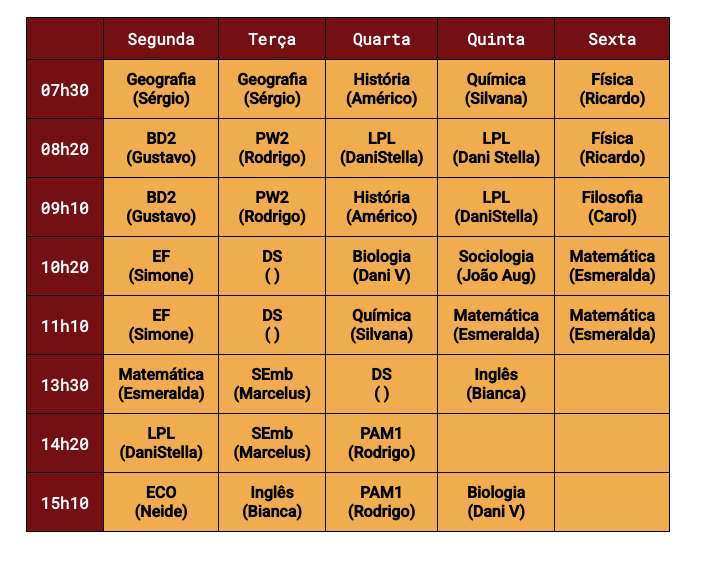
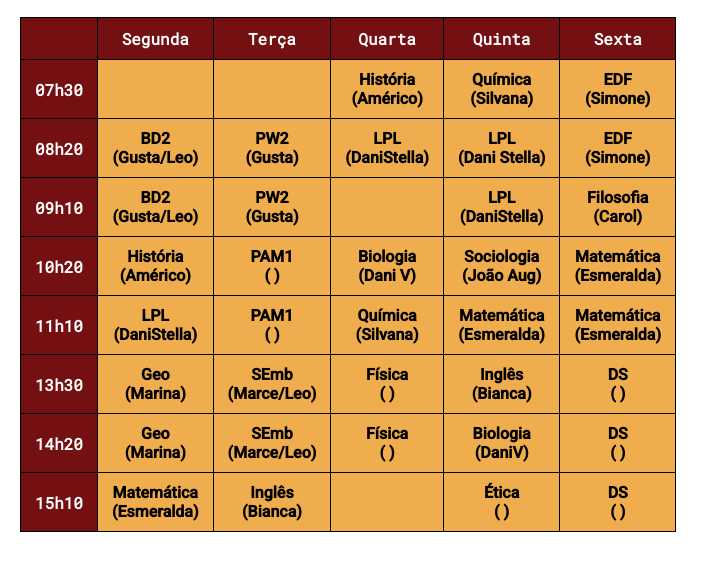
Before and after one commit to PedroRuama/HTML, a plain HTML site: page table.html in a window 1280 px wide. Shown: the part 131-702 px from the top of the page, without its empty margins (0-719 px from the left). Drawn offline with Linux system fonts and the light colour scheme.

Commit message:
horarios

```diff
--- a/table.html
+++ b/table.html
@@ -62,67 +62,67 @@ EXPLICAÇÃOZINHA:
         </tr>
         <tr>
             <th>07h30</th>
-            <td>Geografia<br>(Sérgio)</td>
-            <td>Geografia<br>(Sérgio)</td>
+            <td> </td>
+            <td> </td>
             <td>História<br>(Américo)</td>
             <td>Química<br>(Silvana)</td>
-            <td>Física<br>(Ricardo)</td>
+            <td>EDF<br>(Simone)</td>
         </tr>
         <tr>
             <th>08h20</th>
-            <td>BD2<br>(Gustavo)</td>
-            <td>PW2<br>(Rodrigo)</td>
+            <td>BD2<br>(Gusta/Leo)</td>
+            <td>PW2<br>(Gusta)</td>
             <td>LPL<br>(DaniStella)</td>
             <td>LPL<br>(Dani Stella)</td>
-            <td>Física<br>(Ricardo) </td>
+            <td>EDF<br>(Simone)</td>
         </tr>
         <tr>
             <th>09h10</th>
-            <td>BD2<br>(Gustavo)</td>
-            <td>PW2<br>(Rodrigo)</td>
-            <td>História<br>(Américo)</td>
+            <td>BD2<br>(Gusta/Leo)</td>
+            <td>PW2<br>(Gusta)</td>
+            <td> </td>
             <td>LPL<br>(DaniStella)</td>
             <td>Filosofia<br>(Carol)</td>
         </tr>
         <tr>
             <th>10h20</th>
-            <td>EF<br>(Simone)</td>
-            <td>DS<br>( )</td>
+            <td>História<br>(Américo)</td>
+            <td>PAM1<br>( )</td>
             <td>Biologia<br>(Dani V)</td>
             <td>Sociologia<br>(João Aug)</td>
             <td>Matemática<br>(Esmeralda)</td>
         </tr>
         <tr>
             <th>11h10</th>
-            <td>EF<br>(Simone)</td>
-            <td>DS<br>( )</td>
+            <td>LPL<br>(DaniStella)</td>
+            <td>PAM1<br>( )</td>
             <td>Química<br>(Silvana)</td>
             <td>Matemática<br>(Esmeralda)</td>
             <td>Matemática<br>(Esmeralda)</td>
         </tr>
         <tr>
             <th>13h30</th>
-            <td>Matemática<br>(Esmeralda)</td>
-            <td>SEmb<br>(Marcelus)</td>
+            <td>Geo<br>(Marina)</td>
+            <td>SEmb<br>(Marce/Leo)</td>
+            <td>Física<br>( )</td>
+            <td>Inglês<br>(Bianca)</td>
             <td>DS<br>( )</td>
-            <td>Inglês<br>(Bianca)</td>
-            <td></td>
         </tr>
         <tr>
             <th>14h20</th>
-            <td>LPL<br>(DaniStella)</td>
-            <td>SEmb<br>(Marcelus)</td>
-            <td>PAM1<br>(Rodrigo)</td>
-            <td></td>
-            <td></td>
+            <td>Geo<br>(Marina)</td>
+            <td>SEmb<br>(Marce/Leo)</td>
+            <td>Física<br>( )</td>
+            <td>Biologia<br>(DaniV)</td>
+            <td>DS<br>( )</td>
         </tr>
         <tr>
             <th>15h10</th>
-            <td>ECO<br>(Neide)</td>
+            <td>Matemática<br>(Esmeralda)</td>
             <td>Inglês<br>(Bianca)</td>
-            <td>PAM1<br>(Rodrigo)</td>
-            <td>Biologia<br>(Dani V)</td>
             <td></td>
+            <td>Ética<br>( )</td>
+            <td>DS<br>( )</td>
         </tr>
     </table>
 </center>
```
